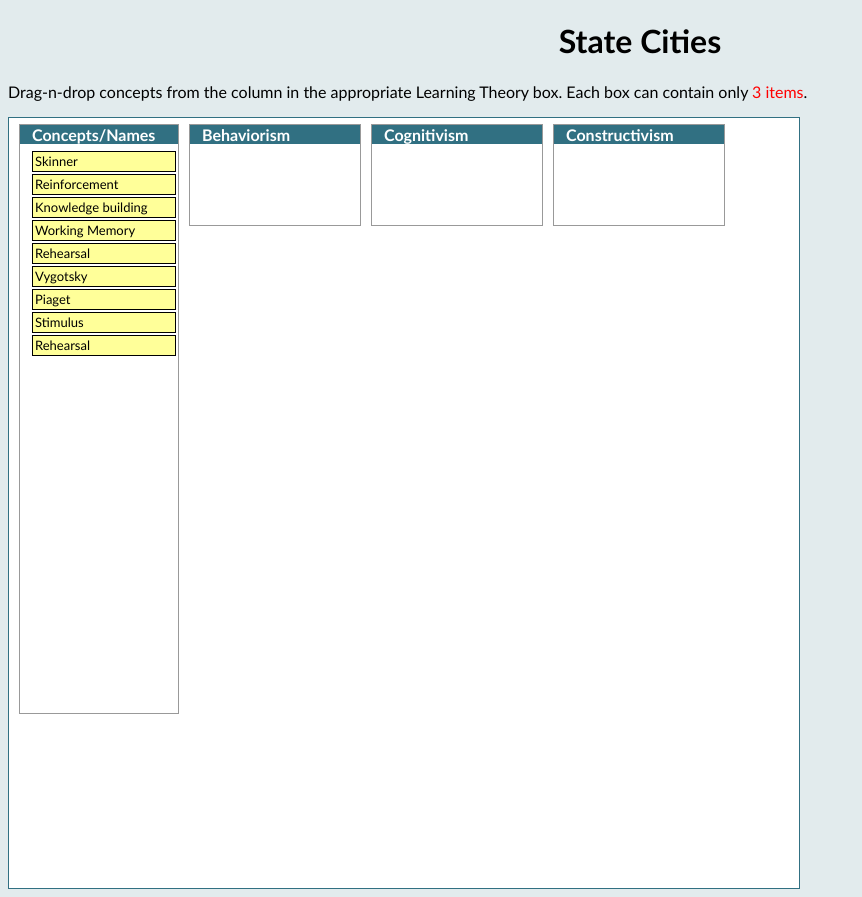
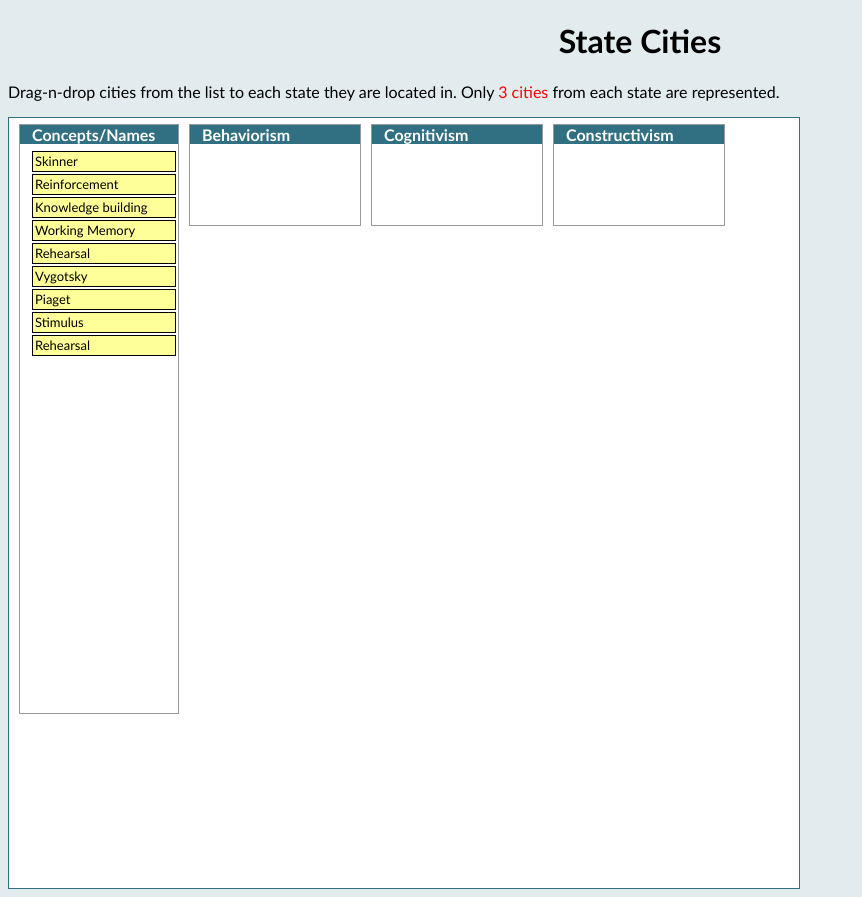
Before and after one commit to czechtech/EME6208-Assignment3, a plain HTML site: page index.html in a window 1280 px wide. Shown: the whole page, without its empty margins (0-862 px from the left). Drawn offline with Linux system fonts and the light colour scheme.

Commit message:
Changed the introduction sentence.

```diff
--- a/index.html
+++ b/index.html
@@ -374,7 +374,7 @@
 	</script>
 </head><body>
 <h1 align="center">State Cities</h1>
-<p>Drag-n-drop concepts from the column in the appropriate Learning Theory box. Each box can contain only <span class="style1">3 items</span>.</p>
+<p>Drag-n-drop cities from the list to each state they are located in. Only <span class="style1">3 cities</span> from each state are represented.</p>
 <div id="dhtmlgoodies_dragDropContainer">
 	<div id="topBar">
 	<div style="padding-bottom: 5px; width: 728px; height: 1px;">
```
